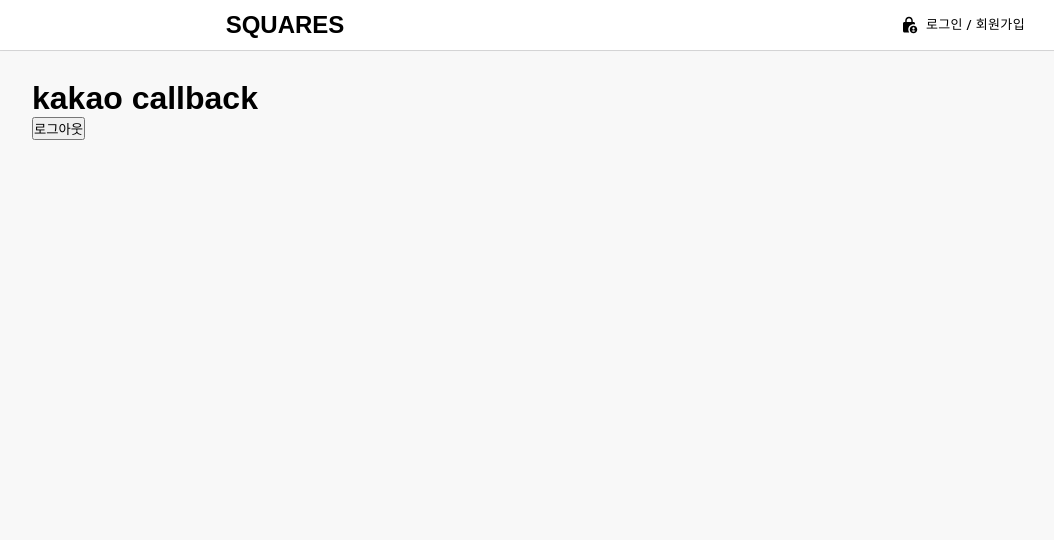
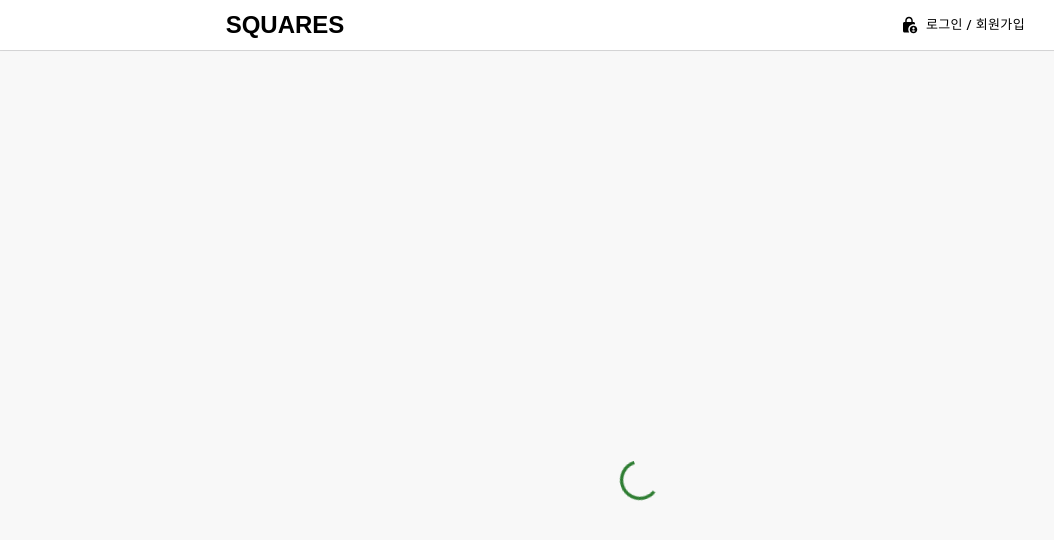
Before and after one commit to hyungrae94/board, a React (Create React App) app: page /kakao in a window 1280 px wide. Shown: the top 540 px of the page, without its empty margins (0-1054 px from the left). Built offline with nearby package versions, Linux system fonts and the light colour scheme; a web font is replaced by a local one.

Commit message:
[update] kakao login 완료

```diff
--- a/src/components/login/KakaoCallback.jsx
+++ b/src/components/login/KakaoCallback.jsx
@@ -1,9 +1,14 @@
-import { useEffect } from 'react';
+import { useEffect, useContext } from 'react';
 import axios from 'axios';
 import { useNavigate } from 'react-router-dom';
+import { randomColor } from '../../commons/utility';
+import { UserContext } from '../../contexts/UserContext';
+import CircularProgress from '@mui/material/CircularProgress';
+import styled from '@emotion/styled';
 
 const KakaoCallback = () => {
     const route = useNavigate();
+    const { setIsLogin, setUserInfo } = useContext(UserContext);
 
     const getToken = async code => {
         const result = await axios.post(
@@ -14,8 +19,7 @@
                 },
             }
         );
-        getUserInfo(result.data.access_token);
-        console.log(result);
+        await getUserInfo(result.data.access_token);
         localStorage.setItem('token', result.data.access_token);
     };
 
@@ -27,20 +31,61 @@
             },
         });
 
-        console.log(result);
+        if (!(await checkUser(result.data.sub))) {
+            addUser(result.data.sub, result.data.nickname);
+        }
+
+        await loginUser(result.data.sub);
     };
 
     const onClickLogout = async () => {
         const token = localStorage.getItem('token');
 
-        const result = await axios.get(`https://kapi.kakao.com/v1/user/logout`, {
+        await axios.get(`https://kapi.kakao.com/v1/user/logout`, {
             headers: {
                 authorization: `Bearer ${token}`,
                 'content-type': 'application/x-www-form-urlencoded;charset=utf-8',
             },
         });
 
-        console.log(result);
+        localStorage.clear();
+        route('/');
+    };
+
+    const checkUser = async userId => {
+        const result = await axios.get(
+            `http://ec2-15-165-45-169.ap-northeast-2.compute.amazonaws.com/api/snsUser/get.php?id=${userId}`
+        );
+
+        if (result.data.message === 'fail') {
+            return false;
+        }
+
+        return true;
+    };
+
+    const addUser = async (id, name) => {
+        await axios.post('http://ec2-15-165-45-169.ap-northeast-2.compute.amazonaws.com/api/user/add.php', {
+            email: id,
+            password: '123',
+            name,
+            color: randomColor(),
+        });
+    };
+
+    const loginUser = async id => {
+        const result = await axios.post(
+            'http://ec2-15-165-45-169.ap-northeast-2.compute.amazonaws.com/api/user/get.php',
+            {
+                email: id,
+                password: '123',
+            }
+        );
+
+        setIsLogin(true);
+        setUserInfo(result.data);
+        localStorage.setItem('user', JSON.stringify(result.data));
+
         route('/');
     };
 
@@ -50,11 +95,21 @@
     }, []);
 
     return (
-        <div>
-            <h1>kakao callback</h1>
-            <button onClick={onClickLogout}>로그아웃</button>
-        </div>
+        <Background>
+            <CircularProgress color="success" />
+        </Background>
     );
 };
 
 export default KakaoCallback;
+
+const Background = styled.div`
+    display: flex;
+    justify-content: center;
+    align-items: center;
+    width: 100%;
+    height: 100vh;
+
+    span {
+    }
+`;
--- a/src/components/login/Login.jsx
+++ b/src/components/login/Login.jsx
@@ -43,7 +43,6 @@
         setUserInfo(result.data);
         setIsViewLogin(false);
 
-        console.log(result.data);
         localStorage.setItem('user', JSON.stringify(result.data));
     };
 
--- a/src/components/navigation/Navigation.jsx
+++ b/src/components/navigation/Navigation.jsx
@@ -4,6 +4,7 @@
 import { Link, useNavigate } from 'react-router-dom';
 import { UserContext } from '../../contexts/UserContext';
 import { replaceName } from '../../commons/utility';
+import axios from 'axios';
 
 const Navigation = ({ setIsViewLogin }) => {
     const route = useNavigate();
@@ -11,10 +12,24 @@
     const { isLogin, userInfo, setIsLogin, setUserInfo } = useContext(UserContext);
     const [isMenuView, setIsMenuView] = useState(false);
 
-    const onClickMenu = event => {
+    const onClickMenu = async event => {
         if (event.target.innerText === '로그아웃') {
+            const token = localStorage.getItem('token');
+
+            if (token) {
+                const result = await axios.get(`https://kapi.kakao.com/v1/user/logout`, {
+                    headers: {
+                        authorization: `Bearer ${token}`,
+                        'content-type': 'application/x-www-form-urlencoded;charset=utf-8',
+                    },
+                });
+
+                console.log(result);
+            }
+
             setIsLogin(false);
             setUserInfo({});
+
             localStorage.clear();
         }
         setIsMenuView(false);
```
